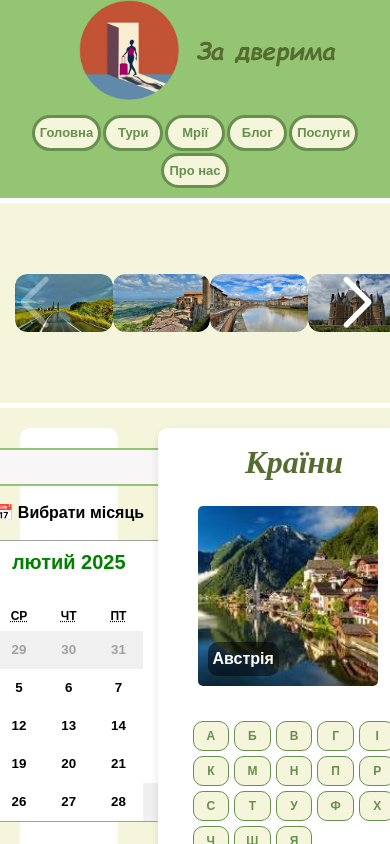
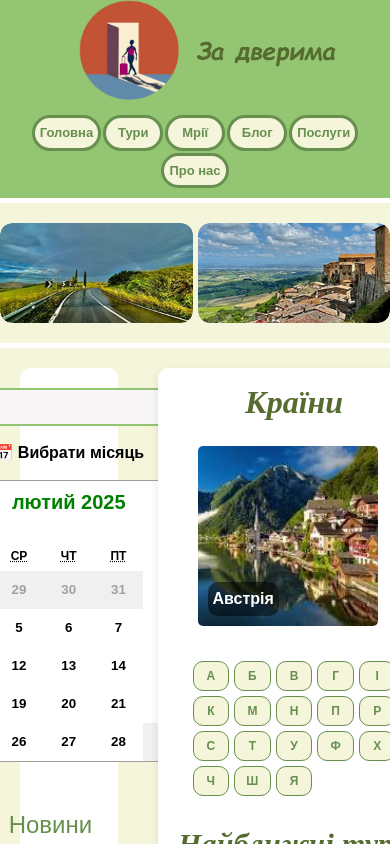
Before and after one commit to artelena1906/Front-ZaDveryma, a Next.js app: page / in a window 390 px wide. Shown: the top 844 px of the page. Built offline with nearby package versions, Linux system fonts and the light colour scheme.

Commit message:
Доработан адаптив с фото

```diff
--- a/src/app/MainPage/MainPagePhoto.tsx
+++ b/src/app/MainPage/MainPagePhoto.tsx
@@ -32,15 +32,32 @@ export default function Photo() {
         <Swiper
           modules={[Navigation]}
           navigation
-          slidesPerView={4}
-          slidesOffsetBefore={15} // Отступ слева
+          // slidesPerView={4}
+          // slidesOffsetBefore={15} // Отступ слева
           pagination={{ clickable: true }}
           breakpoints={{
-            500: { slidesPerView: 1 },
-            800: { slidesPerView: 2 }, // Планшеты
-            1024: { slidesPerView: 3 }, // Небольшие десктопы
-            1200: { slidesPerView: 5 }, // Широкие экраны
+            200: {
+              slidesPerView: 2,
+              spaceBetween: 5, // Уменьшаем отступ для маленьких экранов
+            },
+            520: {
+              slidesPerView: 2,
+              spaceBetween: 5, // Отступ для экранов средней ширины
+            },
+            800: {
+              slidesPerView: 3,
+              spaceBetween: 10, // Отступ для планшетов
+            },
+            1050: {
+              slidesPerView: 4,
+              spaceBetween: 10, // Отступ для небольших десктопов
+            },
+            1350: {
+              slidesPerView: 5,
+              spaceBetween: 15, // Отступ для широких экранов
+            },
           }}
+          className={styles.carouselTrack}
         >
           {photos.map((photo, index) => (
             <SwiperSlide key={index} className={styles.carouselTrack}>
--- a/src/app/MainPage/css/MainPagePhoto.module.css
+++ b/src/app/MainPage/css/MainPagePhoto.module.css
@@ -20,6 +20,7 @@
   background-color: #F5F5DC;
   align-items: center;
   justify-content: center;
+  text-align: center;
   width: 100%;
   height: 200px;
   overflow: hidden;
@@ -40,3 +41,43 @@
 .image:hover {
   transform: scale(1.05); /* Немного увеличивает изображение */
 }
+
+@media (max-width: 520px) {
+  .image {
+    width: 240px !important;
+    height: 130px !important;
+  }
+
+  .carousel {
+    height: 170px;
+  }
+}
+
+@media (max-width: 480px) {
+  .image {
+    width: 230px !important;
+    height: 120px !important;
+  }
+
+  .carousel {
+    height: 160px;
+  }
+}
+
+@media (max-width: 460px) {
+  .image {
+    width: 220px !important;
+    height: 110px !important;
+  }
+
+  .carousel {
+    height: 140px;
+  }
+}
+
+@media (max-width: 400px) {
+  .image {
+    width: 210px !important;
+    height: 100px !important;
+  }
+}
--- a/src/app/globals.css
+++ b/src/app/globals.css
@@ -32,6 +32,13 @@
   }
 }
 
+@media (max-width: 520px) {
+  .swiper-button-next,
+  .swiper-button-prev {
+    display: none !important;
+  }
+}
+
 body {
   color: var(--foreground);
   background: var(--background);
```
